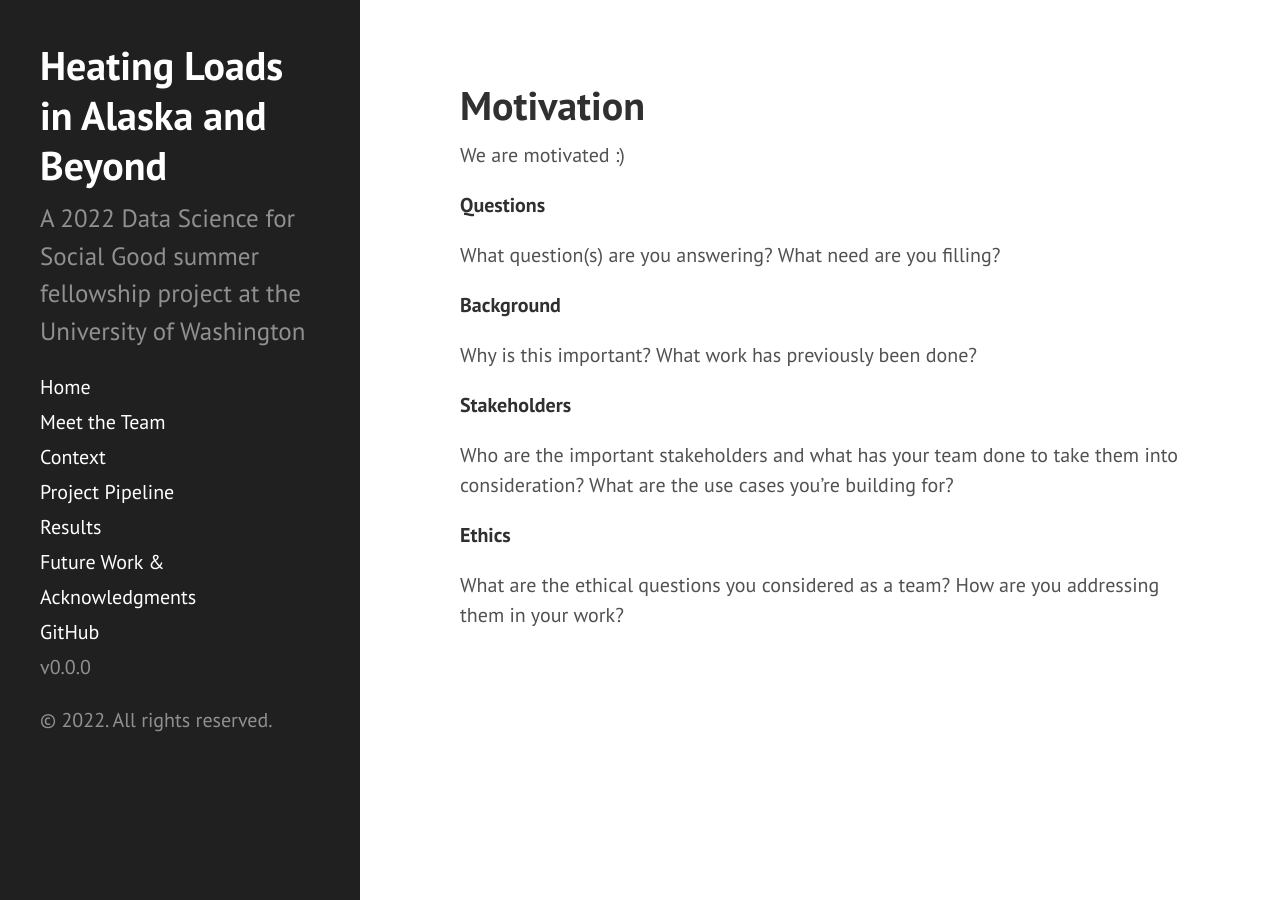
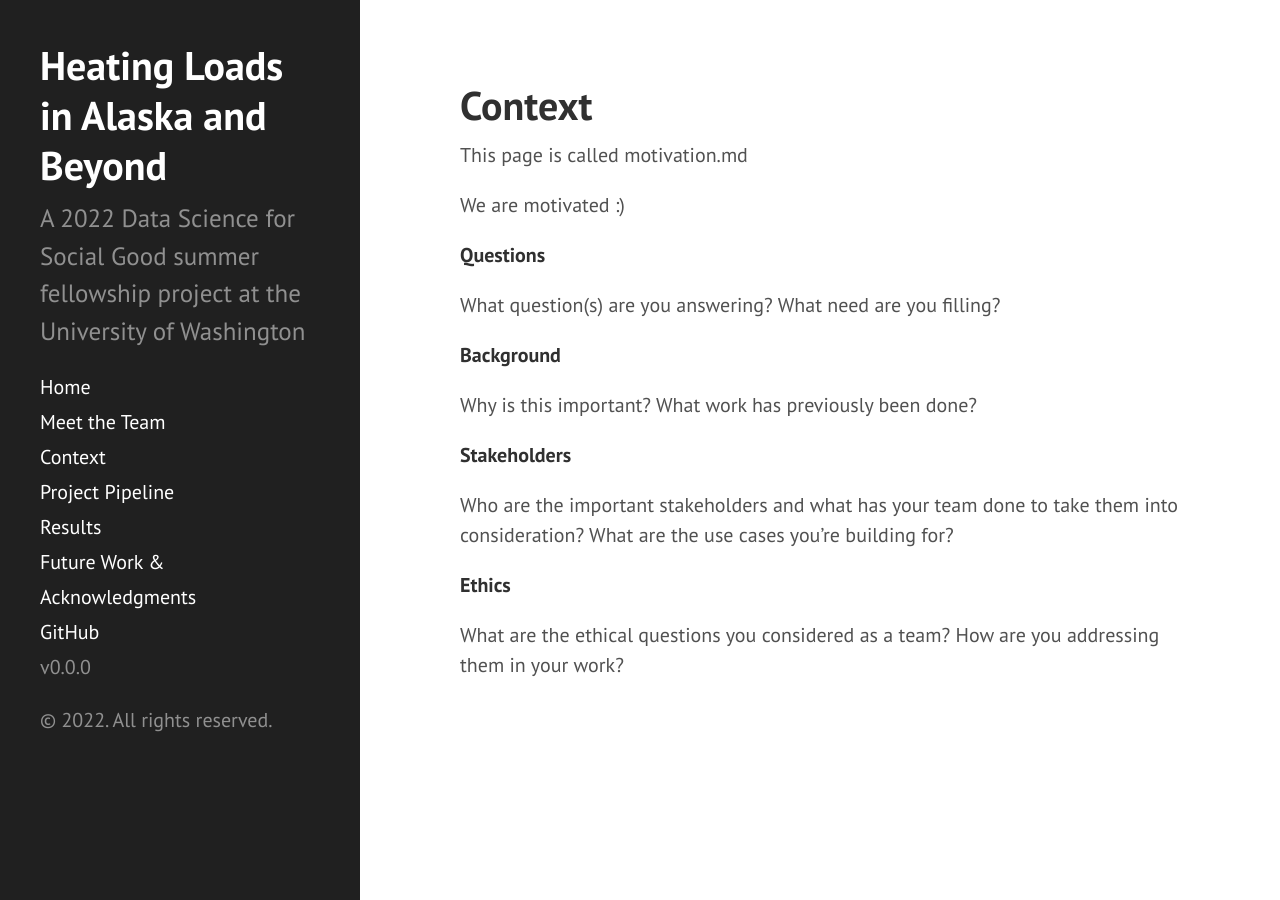
Before and after one commit to uwescience/DSSG2022_heating_loads, a Jekyll site: the page built from motivation.md, in a window 1280 px wide. Built offline with Jekyll 4.4.1, drawn with Linux system fonts in a browser that asks for light colours.

Commit message:
Update motivation.md

```diff
--- a/motivation.md
+++ b/motivation.md
@@ -1,7 +1,9 @@
 ---
 layout: page
-title: Motivation
+title: Context
 ---
+This page is called motivation.md
+
 We are motivated :)
 
 **Questions**
```
